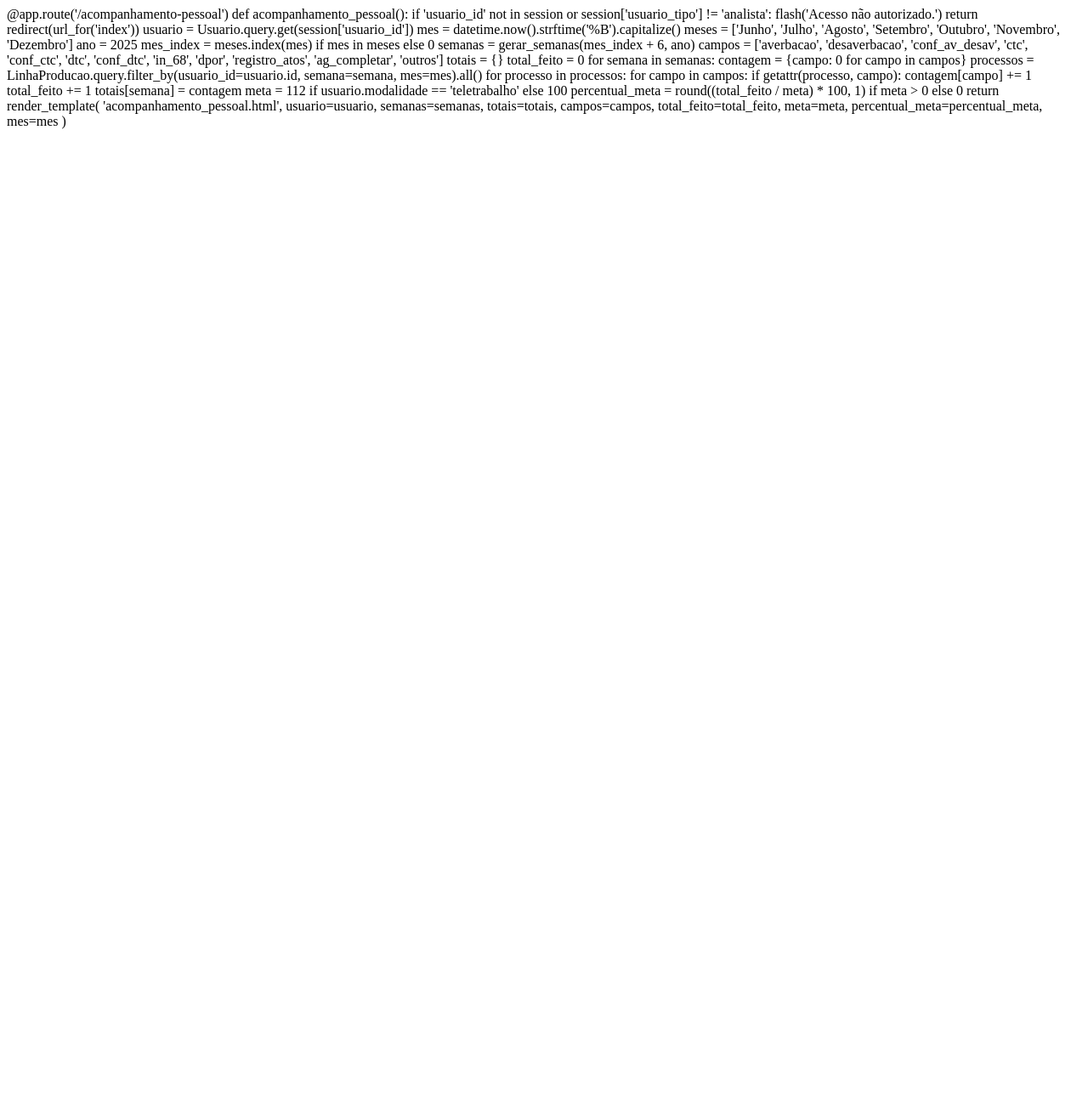
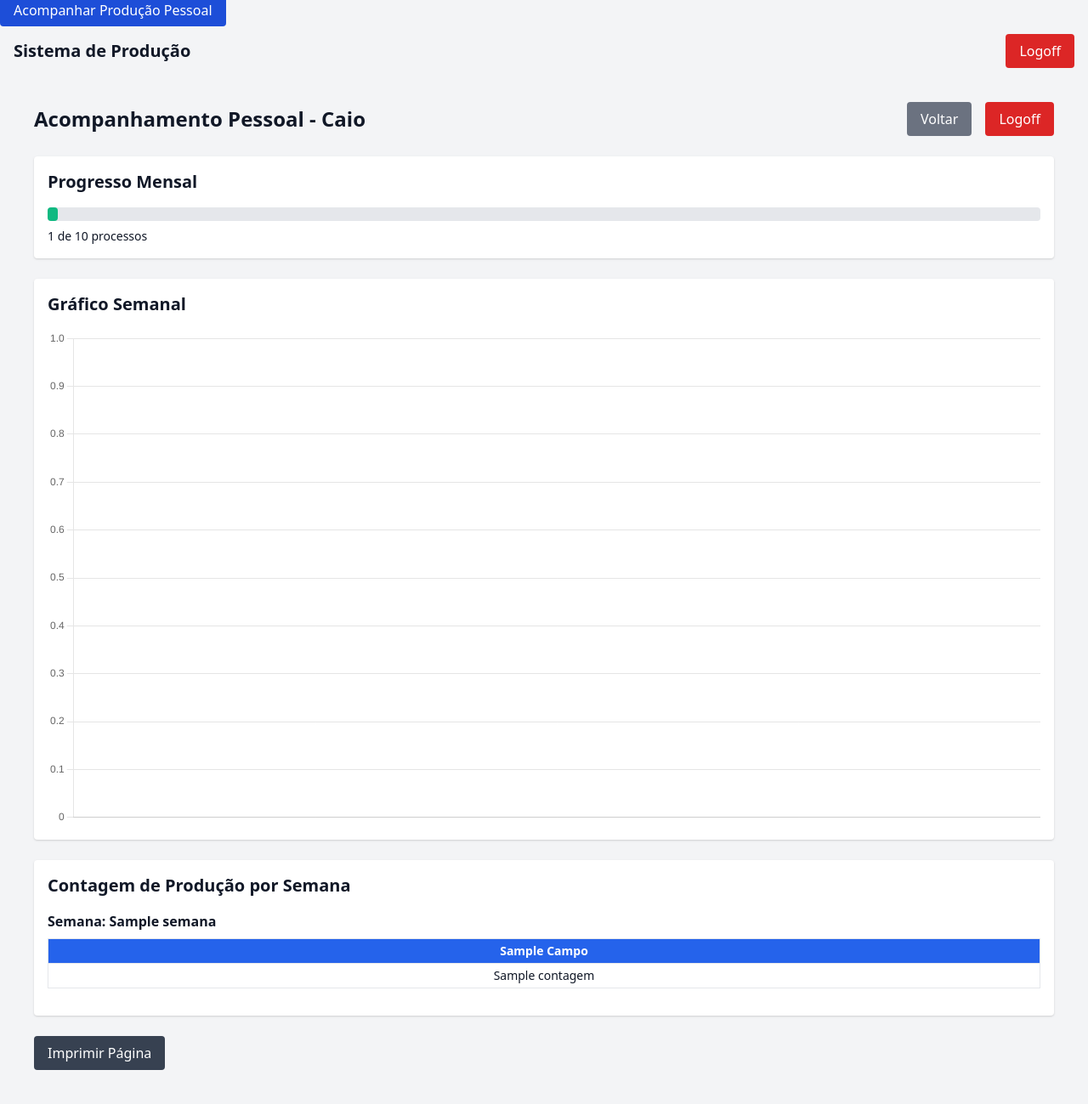
Before and after one commit to albertjr99/sistema_producao, a Flask app: template templates/acompanhamento_pessoal.html in a window 1280 px wide. Shown: the whole page at 85% size. Before the commit the page ends 152 px from the top, so only its background shows below. Run offline with Flask 3, Linux system fonts and the light colour scheme; the template is opened without the code that fills it: values that come from a table or form of the project are taken from there, most other values are stand-ins (such as "Sample title", 1, 10 or a date in 2020); parts of the project's set-up code (start-up, migrations or seed data) failed here and were passed over.

Commit message:
Update acompanhamento_pessoal.html

```diff
--- a/templates/acompanhamento_pessoal.html
+++ b/templates/acompanhamento_pessoal.html
@@ -1,43 +1,92 @@
-@app.route('/acompanhamento-pessoal')
-def acompanhamento_pessoal():
-    if 'usuario_id' not in session or session['usuario_tipo'] != 'analista':
-        flash('Acesso não autorizado.')
-        return redirect(url_for('index'))
+{% extends 'base.html' %}
+{% block content %}
+<div class="p-6">
+  <div class="flex justify-between items-center mb-6">
+    <h1 class="text-2xl font-bold">Acompanhamento Pessoal - {{ usuario.nome }}</h1>
+    <div class="flex gap-4">
+      <a href="{{ url_for('registrar_producao') }}" class="bg-gray-500 text-white px-4 py-2 rounded hover:bg-gray-600">Voltar</a>
+      <a href="{{ url_for('logout') }}" class="bg-red-600 text-white px-4 py-2 rounded hover:bg-red-700">Logoff</a>
+    </div>
+  </div>
 
-    usuario = Usuario.query.get(session['usuario_id'])
+  <div class="bg-white p-4 rounded shadow mb-6">
+    <h2 class="text-xl font-semibold mb-4">Progresso Mensal</h2>
+    <div class="w-full h-4 bg-gray-200 rounded">
+      <div class="h-4 bg-green-500 rounded" style="width: {{ percentual_meta }}%"></div>
+    </div>
+    <p class="text-sm mt-2">{{ total_feito }} de {{ meta }} processos</p>
+  </div>
 
-    mes = datetime.now().strftime('%B').capitalize()
-    meses = ['Junho', 'Julho', 'Agosto', 'Setembro', 'Outubro', 'Novembro', 'Dezembro']
-    ano = 2025
-    mes_index = meses.index(mes) if mes in meses else 0
-    semanas = gerar_semanas(mes_index + 6, ano)
+  <div class="bg-white p-4 rounded shadow mb-6">
+    <h2 class="text-xl font-semibold mb-4">Gráfico Semanal</h2>
+    <canvas id="graficoProducao"></canvas>
+  </div>
 
-    campos = ['averbacao', 'desaverbacao', 'conf_av_desav', 'ctc', 'conf_ctc', 'dtc',
-              'conf_dtc', 'in_68', 'dpor', 'registro_atos', 'ag_completar', 'outros']
+  <div class="bg-white p-4 rounded shadow">
+    <h2 class="text-xl font-semibold mb-4">Contagem de Produção por Semana</h2>
+    {% for semana, contagem in totais.items() %}
+    <div class="mb-4">
+      <h3 class="font-semibold mb-2">Semana: {{ semana }}</h3>
+      <table class="min-w-full border text-sm">
+        <thead class="bg-blue-600 text-white">
+          <tr>
+            {% for campo in campos %}
+            <th class="border px-2 py-1">{{ campo.replace('_', ' ') | title }}</th>
+            {% endfor %}
+          </tr>
+        </thead>
+        <tbody>
+          <tr>
+            {% for campo in campos %}
+            <td class="border px-2 py-1 text-center">{{ contagem[campo] }}</td>
+            {% endfor %}
+          </tr>
+        </tbody>
+      </table>
+    </div>
+    {% endfor %}
+  </div>
 
-    totais = {}
-    total_feito = 0
-    for semana in semanas:
-        contagem = {campo: 0 for campo in campos}
-        processos = LinhaProducao.query.filter_by(usuario_id=usuario.id, semana=semana, mes=mes).all()
-        for processo in processos:
-            for campo in campos:
-                if getattr(processo, campo):
-                    contagem[campo] += 1
-                    total_feito += 1
-        totais[semana] = contagem
+  <div class="mt-6">
+    <button onclick="window.print()" class="bg-gray-700 text-white px-4 py-2 rounded hover:bg-gray-800">
+      Imprimir Página
+    </button>
+  </div>
+</div>
 
-    meta = 112 if usuario.modalidade == 'teletrabalho' else 100
-    percentual_meta = round((total_feito / meta) * 100, 1) if meta > 0 else 0
+<script src="https://cdn.jsdelivr.net/npm/chart.js"></script>
+<script>
+  const ctx = document.getElementById('graficoProducao').getContext('2d');
+  const semanas = {{ semanas|tojson }};
+  const campos = {{ campos|tojson }};
+  const totais = {{ totais|tojson }};
 
-    return render_template(
-        'acompanhamento_pessoal.html',
-        usuario=usuario,
-        semanas=semanas,
-        totais=totais,
-        campos=campos,
-        total_feito=total_feito,
-        meta=meta,
-        percentual_meta=percentual_meta,
-        mes=mes
-    )
+  const dadosPorCampo = campos.map(campo => ({
+    label: campo.replace(/_/g, ' ').toUpperCase(),
+    data: semanas.map(semana => totais[semana][campo]),
+    backgroundColor: 'rgba(54, 162, 235, 0.5)',
+    borderColor: 'rgba(54, 162, 235, 1)',
+    borderWidth: 1
+  }));
+
+  new Chart(ctx, {
+    type: 'bar',
+    data: {
+      labels: semanas,
+      datasets: dadosPorCampo
+    },
+    options: {
+      responsive: true,
+      scales: {
+        x: {
+          stacked: true
+        },
+        y: {
+          beginAtZero: true,
+          stacked: true
+        }
+      }
+    }
+  });
+</script>
+{% endblock %}
```
